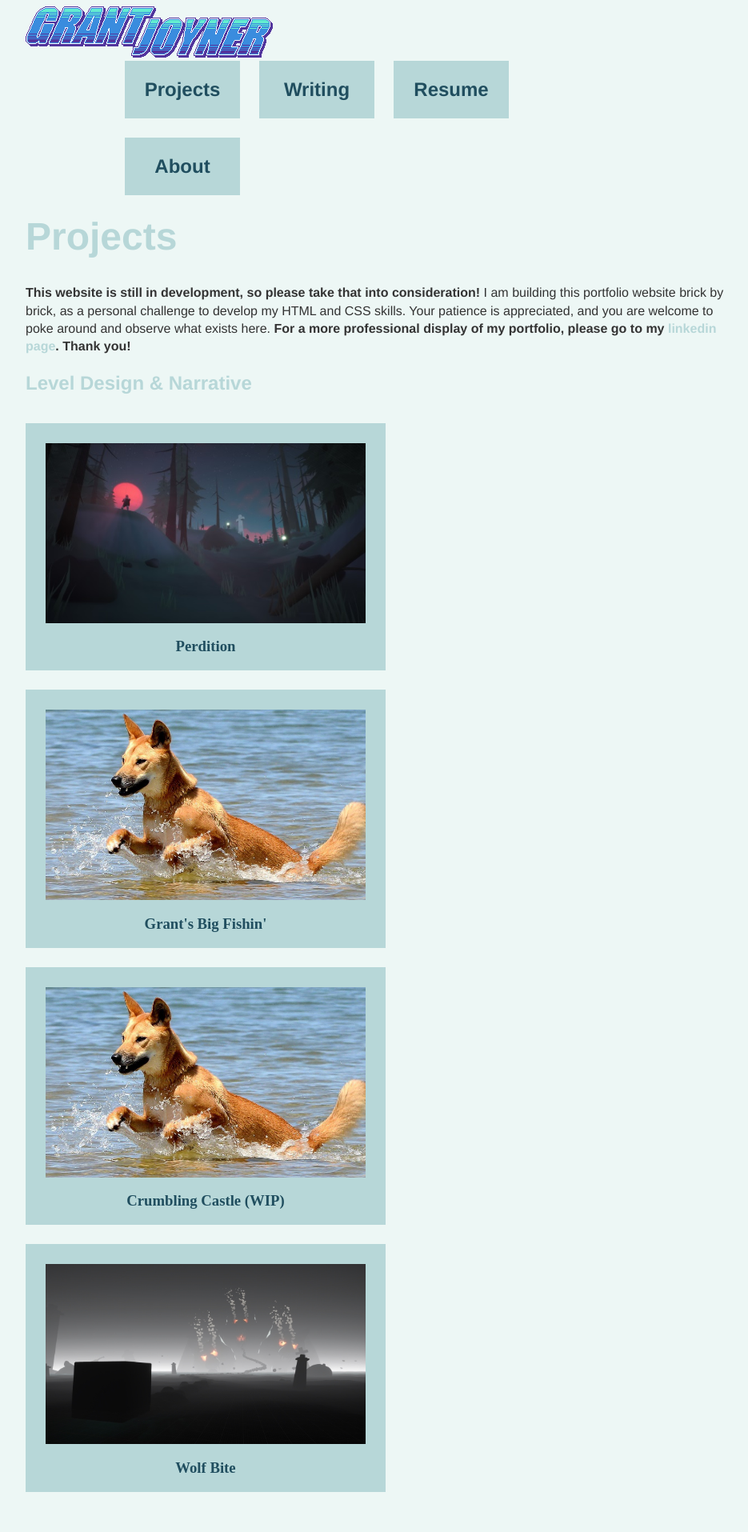
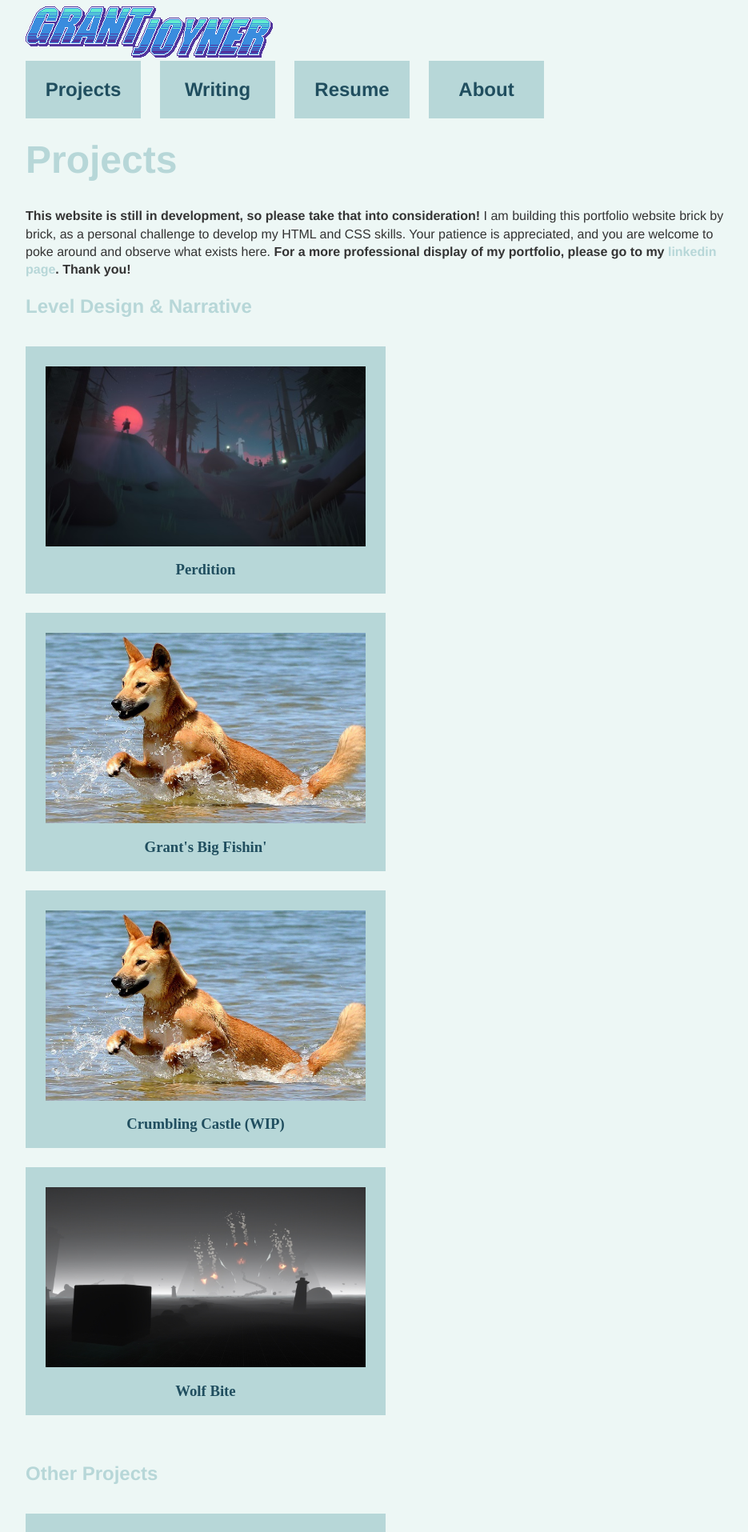
Before and after one commit to digigrant/digigrant.github.io, a Jekyll site: the page built from index.html, in a window 1280 px wide. Shown: the top 1915 px of the page at 80% size, without its empty margins (160-1095 px from the left). Built offline with Jekyll 4.4.1, drawn with Linux system fonts in a browser that asks for light colours.

Commit message:
Update main.scss

```diff
--- a/_sass/main.scss
+++ b/_sass/main.scss
@@ -24,7 +24,6 @@ nav
     ul
     {
         padding-left: 0px;
-        width: 648px;
         margin: auto;
     }
 }
```
